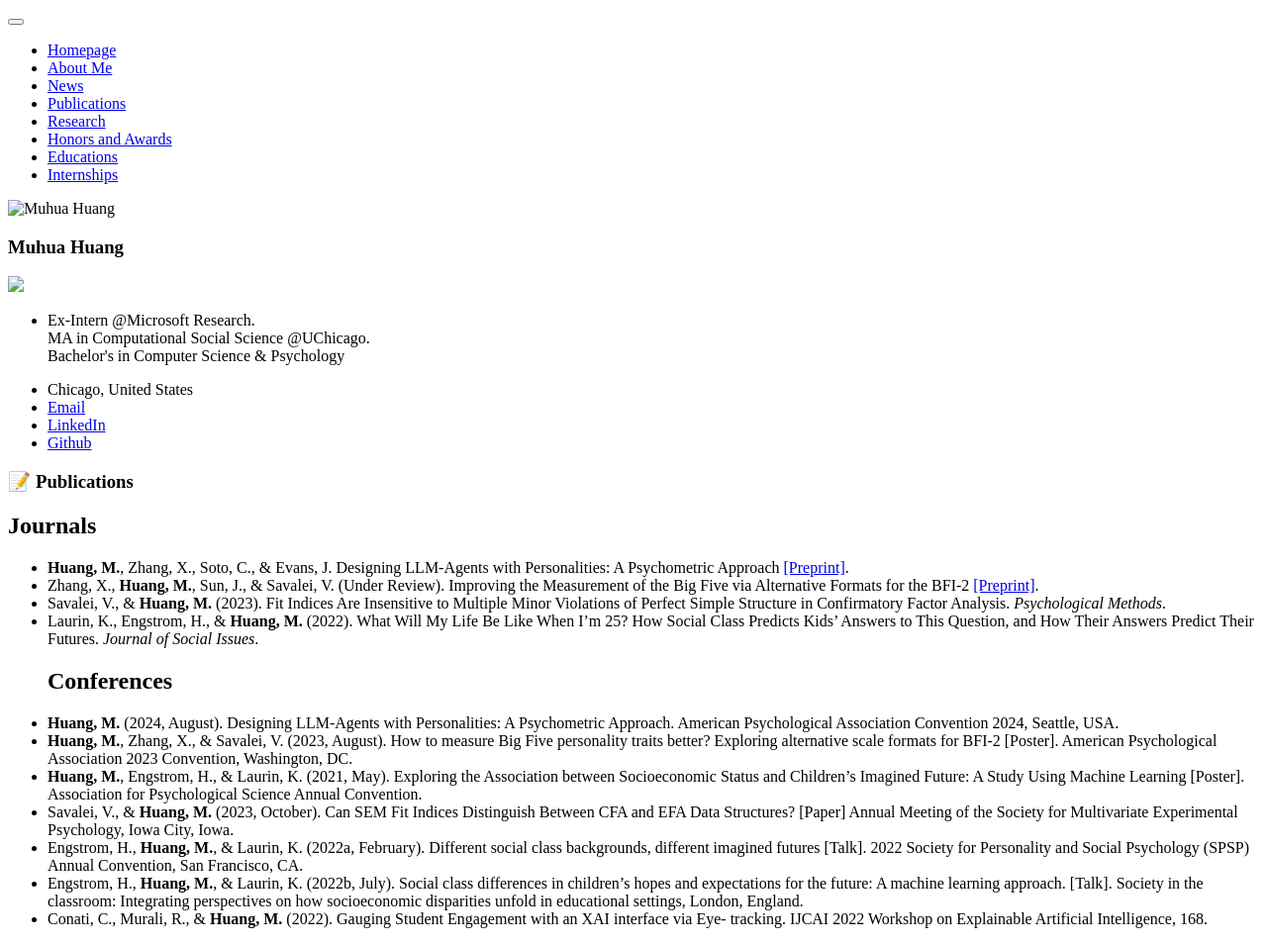
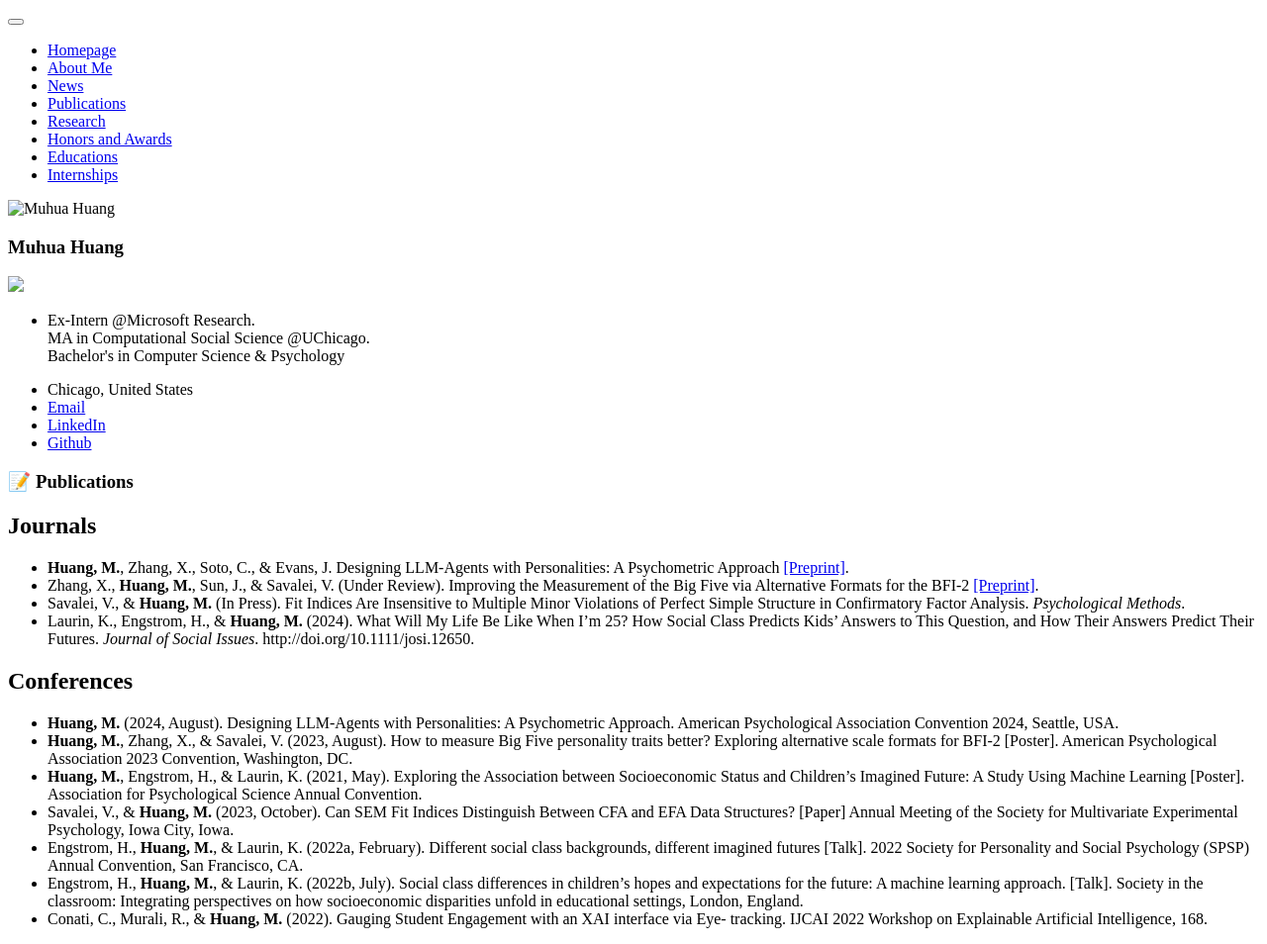
Before and after one commit to muhua-h/muhua-h.github.io, a Jekyll site: the page built from _pages/includes/pub.md, in a window 1280 px wide. Shown: the whole page at 99% size. Built offline with Jekyll 4.4.1, drawn with Linux system fonts in a browser that asks for light colours; our own code applies the rules of GitHub Pages for plain Markdown files.

Commit message:
updated citation

```diff
--- a/_pages/includes/pub.md
+++ b/_pages/includes/pub.md
@@ -2,8 +2,10 @@
 ## Journals
 - **Huang, M.**, Zhang, X., Soto, C., & Evans, J. Designing LLM-Agents with Personalities: A Psychometric Approach [[Preprint]](https://arxiv.org/abs/2410.19238).
 - Zhang, X., **Huang, M.**, Sun, J., & Savalei, V. (Under Review). Improving the Measurement of the Big Five via Alternative Formats for the BFI-2 [[Preprint]](https://osf.io/preprints/osf/p493y).
-- Savalei, V., & **Huang, M.** (2023). Fit Indices Are Insensitive to Multiple Minor Violations of Perfect Simple Structure in Confirmatory Factor Analysis. *Psychological Methods*.
-- Laurin, K., Engstrom, H., & **Huang, M.** (2022). What Will My Life Be Like When I’m 25? How Social Class Predicts Kids’ Answers to This Question, and How Their Answers Predict Their Futures. *Journal of Social Issues*.
+- Savalei, V., & **Huang, M.** (In Press). Fit Indices Are Insensitive to Multiple Minor Violations of Perfect Simple Structure in Confirmatory Factor Analysis. *Psychological Methods*.
+- Laurin, K., Engstrom, H., & **Huang, M.** (2024). What Will My Life Be Like When I’m 25? How Social Class Predicts Kids’ Answers to This Question, and How Their Answers Predict Their Futures. *Journal of Social Issues*. http://doi.org/10.1111/josi.12650.
+
+
 ## Conferences
 - **Huang, M.** (2024, August). Designing LLM-Agents with Personalities: A Psychometric Approach. American Psychological Association Convention 2024, Seattle, USA.
 - **Huang, M.**, Zhang, X., & Savalei, V. (2023, August). How to measure Big Five personality traits better? Exploring alternative scale formats for BFI-2 [Poster]. American Psychological Association 2023 Convention, Washington, DC.
```
